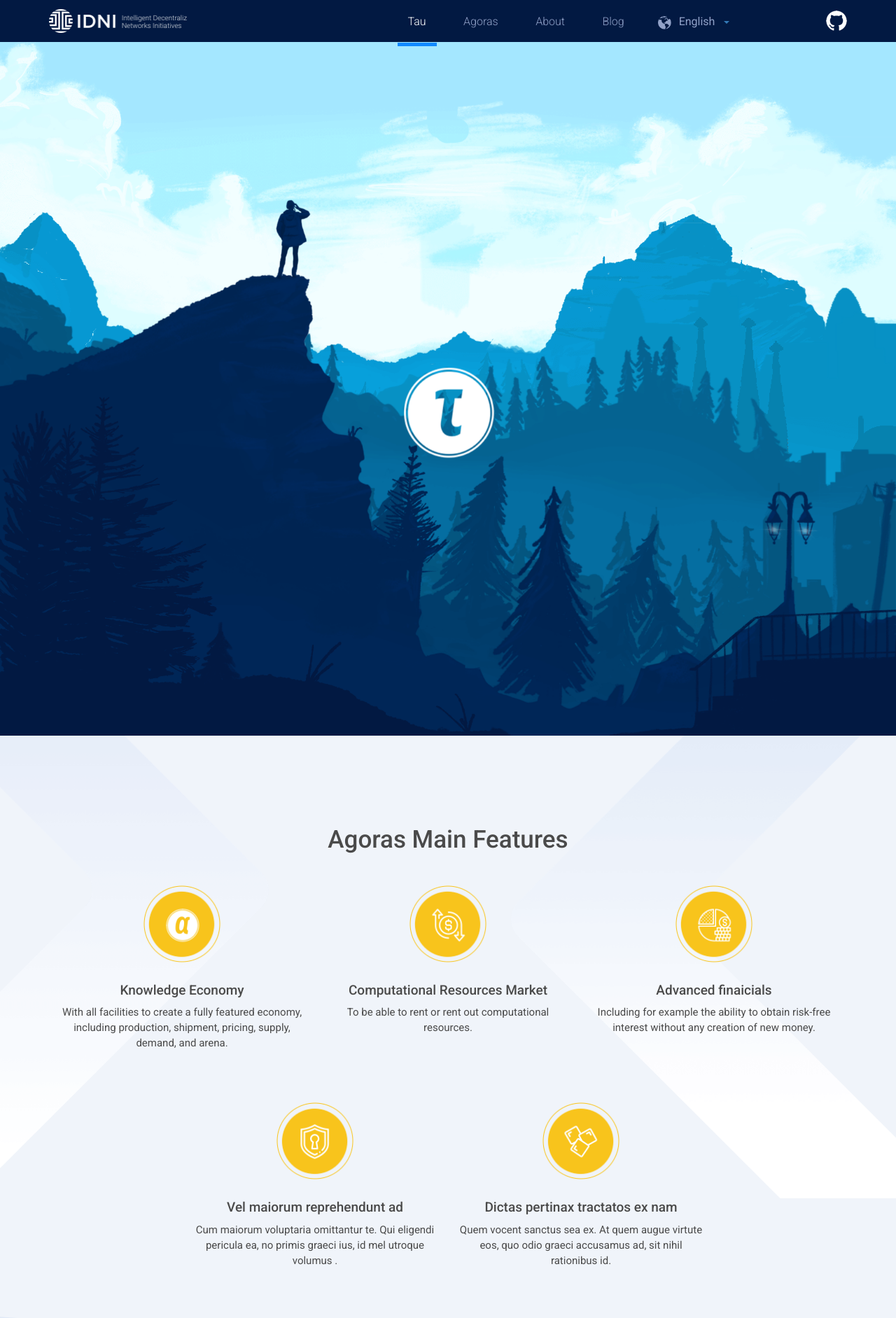
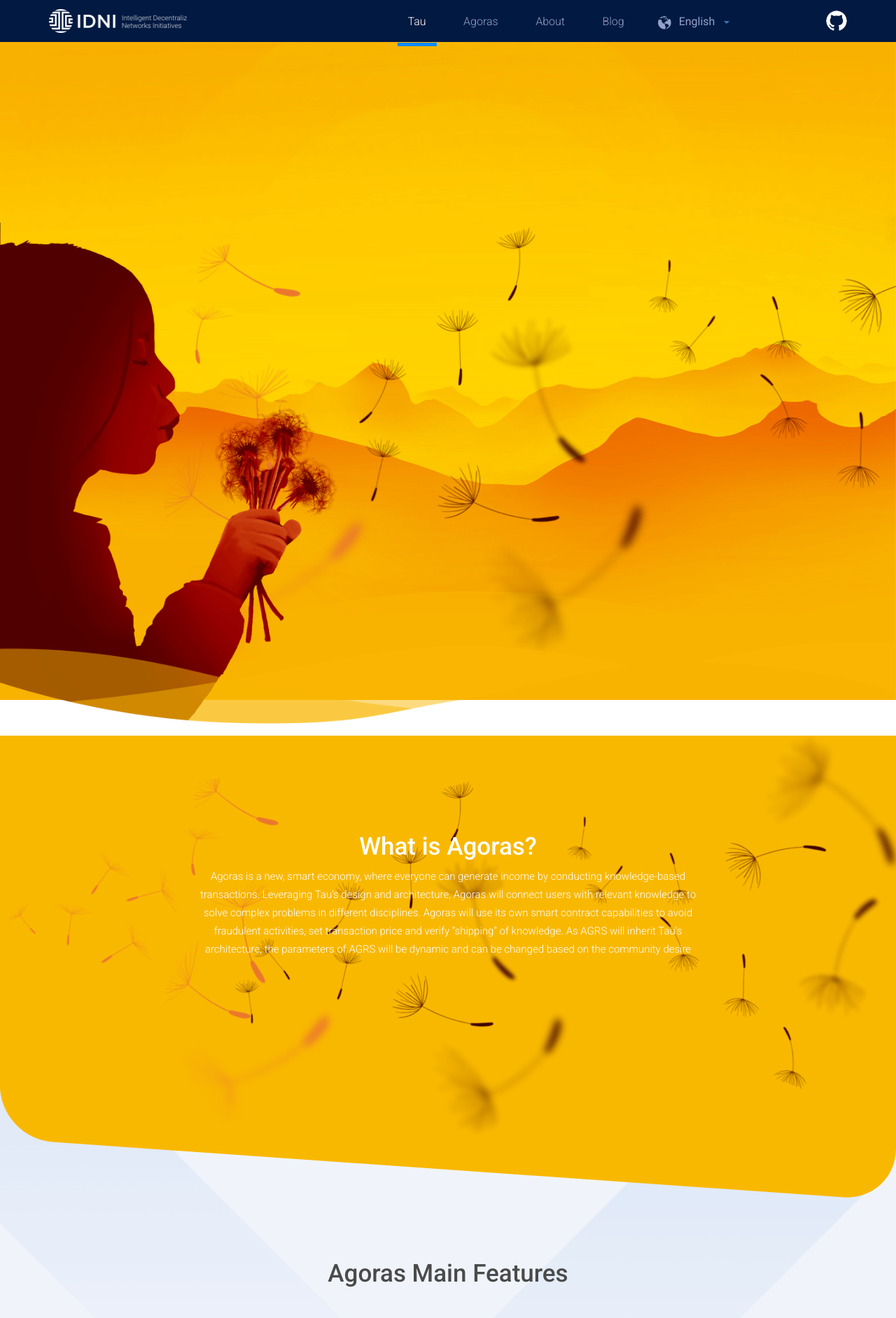
Before and after one commit to cibervision/idni, a Jekyll site: the page built from agoras.md, in a window 1280 px wide. Shown: the top 1883 px of the page at 70% size. Built offline with Jekyll 4.4.1, drawn with Linux system fonts in a browser that asks for light colours; a script that is not in the unit is left out.

Commit message:
Adding page

```diff
--- a/_includes/header.html
+++ b/_includes/header.html
@@ -21,7 +21,7 @@
                         <div class="col-md-7">
                             <ul class="list-menu-desktop">
                                 <li><a href="/" class="acitve">Tau</a></li>
-                                <li><a href="agoras">Agoras</a></li>
+                                <li><a href="/agoras">Agoras</a></li>
                                 <li><a href="#">About</a></li>
                                 <li><a href="about">Blog</a></li>
                             </ul>
--- a/_layouts/agoras.html
+++ b/_layouts/agoras.html
@@ -1,28 +1,28 @@
+
 {% include header.html %}
 <div class="main-wrapper">
     <div class="keyart" id="nonparallax"> </div>
     <div class="keyart" id="parallax">
-        <div class="keyart_layer parallax" id="keyart-0" data-speed="5" style="transform: translate3d(0px, 0px, 0px)"></div>		<!-- 00.0 -->
-        <div class="keyart_layer parallax" id="keyart-1" data-speed="25" style="transform: translate3d(0px, 0px, 0px)"></div>	<!-- 12.5 -->
-        <div class="keyart_layer parallax" id="keyart-3" data-speed="35" style="transform: translate3d(0px, 0px, 0px)"></div>	<!-- 37.5 -->
-        <div class="keyart_layer parallax" id="keyart-4" data-speed="45" style="transform: translate3d(0px, 0px, 0px)"></div>		<!-- 50.0 -->
-        <div class="keyart_layer parallax" id="keyart-5" data-speed="55" style="transform: translate3d(0px, 0px, 0px)"></div>	<!-- 62.5 -->
-        <div class="keyart_layer parallax" id="keyart-6" data-speed="65" style="transform: translate3d(0px, 0px, 0px)"></div>		<!-- 75.0 -->
-        <div class="keyart_layer" id="keyart-scrim"></div>
-        <div class="keyart_layer parallax" id="keyart-7" data-speed="75" style="transform: translate3d(0px, 0px, 0px)"></div>		<!-- 87.5 -->
-        <div class="keyart_layer  parallax" id="keyart-8" data-speed="85" style="transform: translate3d(0px, 0px, 0px)"></div>		<!-- 100. -->
-        <div class="keyart_layer  " id="keyart-9" data-speed="95"  style="transform: translate3d(0px, 0px, 0px)"></div>
+        <div class="keyart_layer parallax" id="keyart-agoras-1" data-speed="5" style="transform: translate3d(0px, 0px, 0px)"></div>		<!-- 00.0 -->
+        <div class="keyart_layer parallax" id="keyart-agoras-2" data-direct="right" data-speed="25" style="transform: translate3d(0px, 0px, 0px)"></div>	<!-- 12.5 -->
+        <div class="keyart_layer " id="keyart-agoras-3" data-speed="35" style="transform: translate3d(0px, 0px, 0px)"></div>	<!-- 37.5 -->
+
+        <!--<div class="keyart_layer " id="keyart-agoras-4" data-speed="35" style="transform: translate3d(0px, 0px, 0px)"></div>-->
     </div>
 
     <div id="wrapper-content">
-       <!--<div class="content-about">
+        <div class="background-home bg-agoras">
+            <div class="background-roots parallax"  style="transform: translate3d(0px, 0px, 0px)" data-speed="20" ></div>
+        </div>
+       <div class="content-about">
             <div class="container">
-                <h2  class="title-h2">What is Tau-Chain?</h2>
+                <h2  class="title-h2">What is Agoras?</h2>
                 <div class="col-md-2"></div>
-                <div class="col-md-8"><p>Tau is a blockchain based decentralized network that can automatically be changed based on its users’ decisions. To reach effective decisions, Tau will help its users overcome the bottlenecks inherent in discussions among humans by using a paradigm of Human-Machine-Human communication. As such, Tau could understand the entire conversation and will be able to scale human collaboration and amplify the creation of knowledge for its users</p></div>
+                <div class="col-md-8"><p>Agoras is a new, smart economy, where everyone can generate income by conducting knowledge-based transactions. Leveraging Tau’s design and architecture, Agoras will connect users with relevant knowledge to solve complex problems in different disciplines. Agoras will use its own smart contract capabilities to avoid fraudulent activities, set transaction price and verify “shipping” of knowledge. As AGRS will inherit Tau's architecture, the parameters of AGRS will be dynamic and can be changed based on the community desire
+</p></div>
                 <div class="col-md-2"></div>
             </div>
-        </div>-->
+        </div>
         <div id="features">
             <div class="dont-skew">
 
@@ -74,7 +74,7 @@
             </div>
         </div>
 
-         <div id="roadmap">
+         <div id="roadmap" class="bg_white">
                 <div class="dont-skew">
 
                     <div class="content">
@@ -118,7 +118,6 @@
                 </div>
         </div>
         {% include networks.html %}
+        </div>
     </div>
-
-</div>
 {% include footer.html %}
--- a/assets/js/main.js
+++ b/assets/js/main.js
@@ -8,11 +8,15 @@
 	window.addEventListener("scroll", function(event){
 		var top = this.pageYOffset;
 		var layers = document.getElementsByClassName("parallax");
-		var layer, speed, yPos;
+		var layer, speed, yPos, direct;
 		for (var i = 0; i < layers.length; i++) {
 			layer = layers[i];
 			speed = layer.getAttribute('data-speed');
+			direct = layer.getAttribute('data-direct');
 			var yPos = -(top * speed / 100);
+			if(direct === 'right'){
+				return layer.setAttribute('style', 'transform: translate3d(' + -yPos + 'px, 0px , 0px)');
+			}
 			layer.setAttribute('style', 'transform: translate3d(0px, ' + yPos + 'px, 0px)');
 
 		}
--- a/css/styles.scss
+++ b/css/styles.scss
@@ -480,6 +480,9 @@
 	border-bottom-right-radius: 75px;
 	z-index: 9;
 	position: relative;
+	&.bg-agoras{
+		background-color: #F9B800;
+	}
 }
 #section-download{
 	 -webkit-transform: skew(0deg, -4deg);
@@ -595,15 +598,12 @@
 	width: 55%;
 }
 .background-roots{
-	background-image: url('/assets/images/roots.png');
+	background-image: url('/assets/images/bg/layer2.png');
 	background-repeat: no-repeat;
 	width: 100%;
     background-size: contain;
-	&:before{
-		content: "";
-		display: block;
-		padding-top: 100%;
-	}
+	height: 1100px;
+    background-position: 10px 140px;
 }
 
 
@@ -701,7 +701,9 @@
 	border-bottom-right-radius: 75px;
 	padding-bottom: 100px;
 	margin-top:-75px;
-
+	&.bg_white{
+		background: white !important;
+	}
 	.dont-skew{
 		 -webkit-transform: skew(0deg, -4deg);
     	transform: skew(0deg, -4deg);
@@ -976,6 +978,31 @@
 .keyart_layer.parallax {
 	position: fixed;
 }
+	#keyart-agoras-1{
+		background-image: url('/assets/images/bg/layer4.png');
+		background-size: cover;
+		top:0px;
+	}
+	#keyart-agoras-2{
+		    background-image: url('/assets/images/bg/layer2.png');
+			background-size: auto 75%;
+			background-position: top;
+			top: -10px;
+			left: 93px;
+			background-repeat: no-repeat;
+
+	}
+	#keyart-agoras-3{
+		background-image: url(/assets/images/bg/layer3.png);
+		background-size: 100%;
+		top: -119px;
+		background-repeat: no-repeat;
+		background-position: left;
+	}
+	#keyart-agoras-5{
+		background-image: url('/assets/images/bg/layer6.png');
+		background-size: cover;
+	}
 	#keyart-0 {
 		background-image: url('/assets/images/ly0.png');
 		background-size: cover;
@@ -1439,13 +1466,34 @@
 	#wrapper-content{
 		margin-top: -85px;
 	}
+	#keyart-agoras-3{
+		top:-10px;
+	}
+	#keyart-agoras-2{
+		top:200px;
+	}
+	.background-roots{
+		height: 800px;
+	}
+	.arrowf{
+		width: 70%;
+	}
+	#features .dont-skew .arrow-2{
+		right: -6%;
+    	top: -53px;
+	}
 }
 
 @media (max-width: 1550px) {
 	.content-about{
 		top:120px;
 	}
-}
+	#keyart-agoras-3{
+		top:40px;
+	}
+
+}
+
 
 @media (min-width: 976px) {
 
```
Also changed, not shown: assets/images/bg/layer2.png (added), assets/images/bg/layer3.png (added), assets/images/bg/layer3b.png (added), assets/images/bg/layer4.png (added), assets/images/bg/layer6.png (added).
